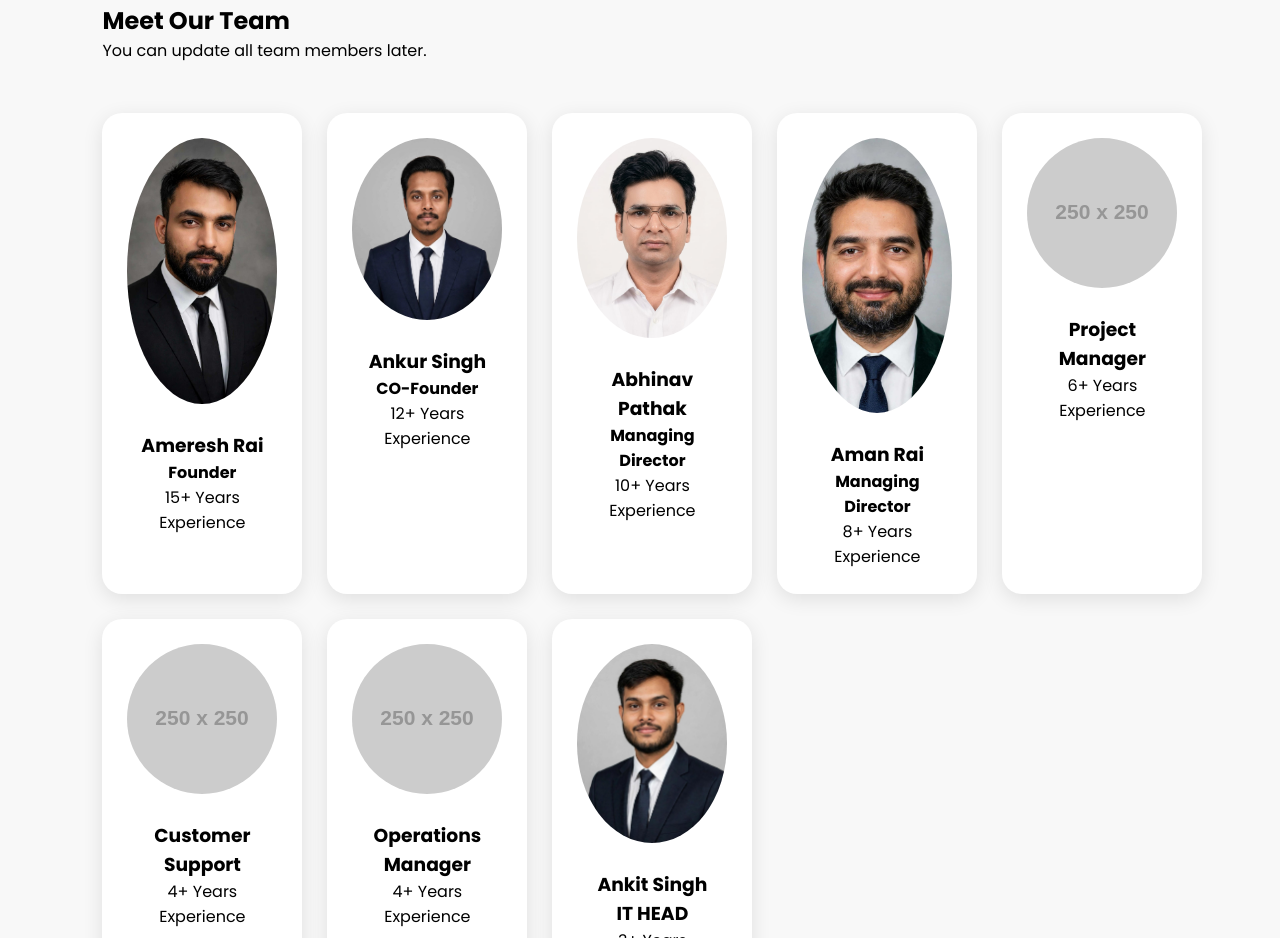
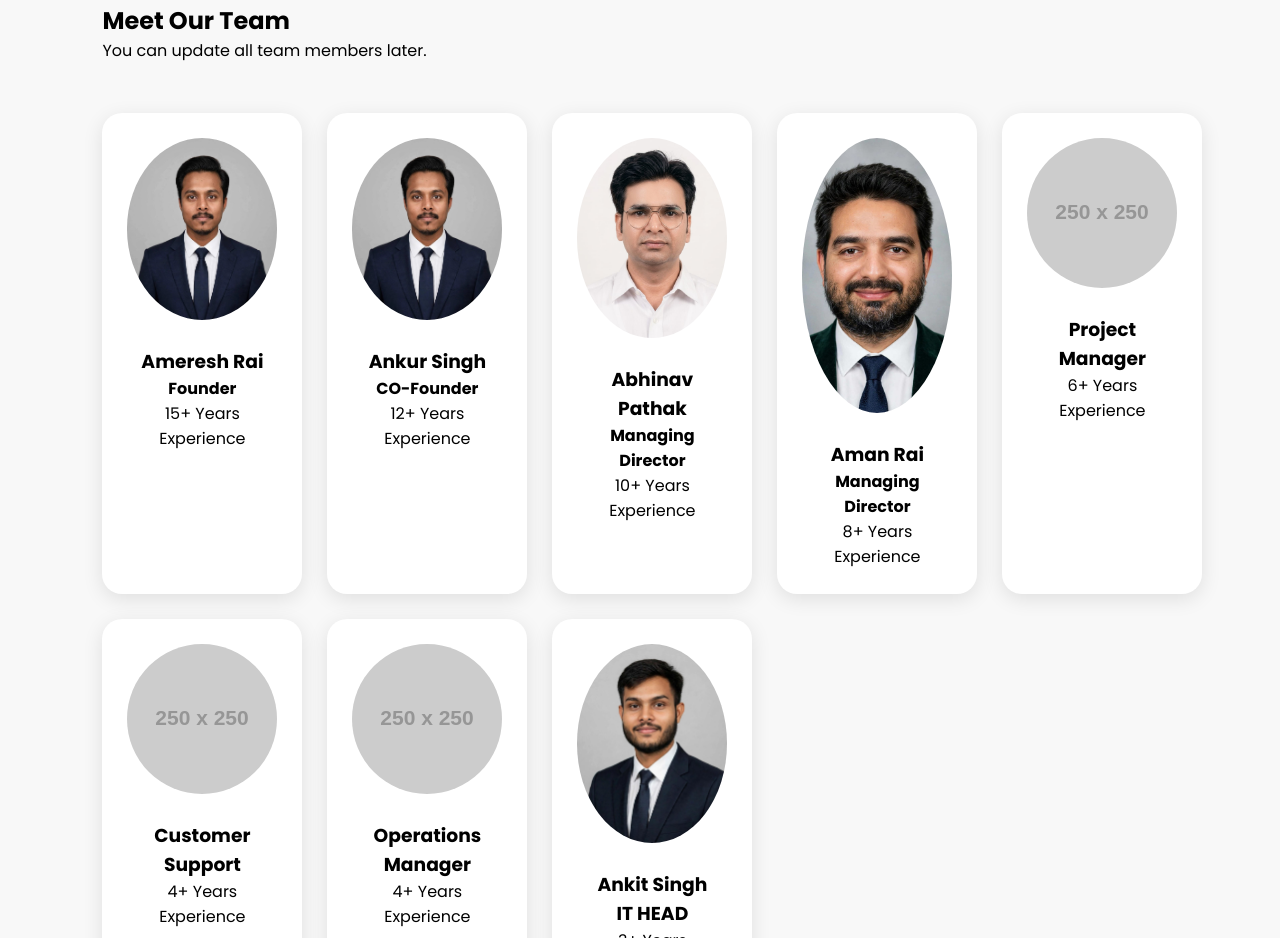
Before and after one commit to arinfracon/infraconar, a plain HTML site: page index.html in a window 1280 px wide. Shown: the part 4530-5468 px from the top of the page. Drawn offline with Linux system fonts and the light colour scheme; placeholder pictures from the web are drawn by us.

Commit message:
Update index.html

```diff
--- a/index.html
+++ b/index.html
@@ -698,8 +698,8 @@
     <div class="team-grid">
 
         <div class="team-card">
+            <img src="manging director.jpeg">
 
-                  <img src="tuna.jpeg">
             <h3>Ameresh Rai</h3>
 
             <h4>Founder</h4>
```
